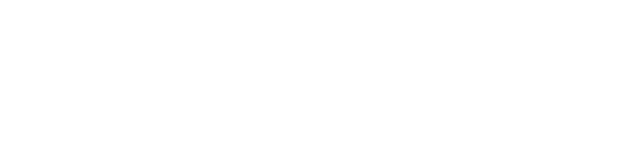
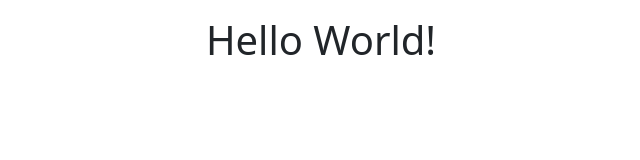
Before and after one commit to Gianmarco720/vue-hello, a plain HTML site: page index.html in a window 1280 px wide. Shown: the whole page, without its empty margins (319-959 px from the left). Drawn offline with nearby package versions, Linux system fonts and the light colour scheme.

Commit message:
end vue-hello

```diff
--- a/assets/js/main.js
+++ b/assets/js/main.js
@@ -0,0 +1,13 @@
+/*
+Stampare a schermo un messaggio all’interno di un h1, utilizzando i data.
+*/
+
+const { createApp } = Vue;
+
+    createApp({
+        data() {
+            return {
+                message: 'Hello World!',
+            }
+        }
+    }).mount('#app');
--- a/index.html
+++ b/index.html
@@ -17,15 +17,11 @@
 </head>
 
 <body>
-  <header>
-    <!-- place navbar here -->
-  </header>
-  <main>
 
-  </main>
-  <footer>
-    <!-- place footer here -->
-  </footer>
+    <div id="app">
+        <h1 class="text-center py-3">{{message}}</h1>
+    </div>
+
   <!-- Bootstrap JavaScript Libraries -->
   <script src="https://cdn.jsdelivr.net/npm/@popperjs/core@2.11.6/dist/umd/popper.min.js"
     integrity="sha384-oBqDVmMz9ATKxIep9tiCxS/Z9fNfEXiDAYTujMAeBAsjFuCZSmKbSSUnQlmh/jp3" crossorigin="anonymous">
```
